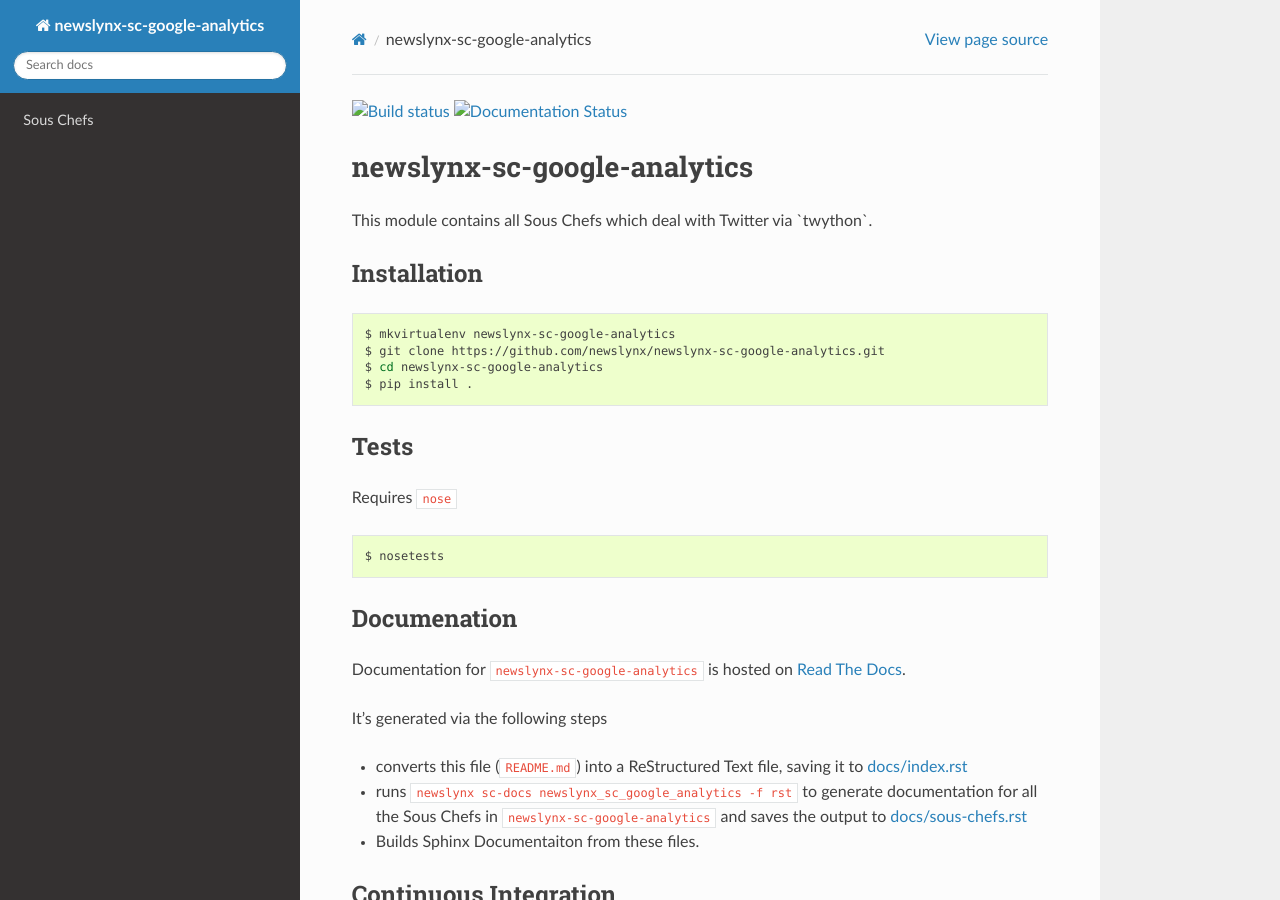
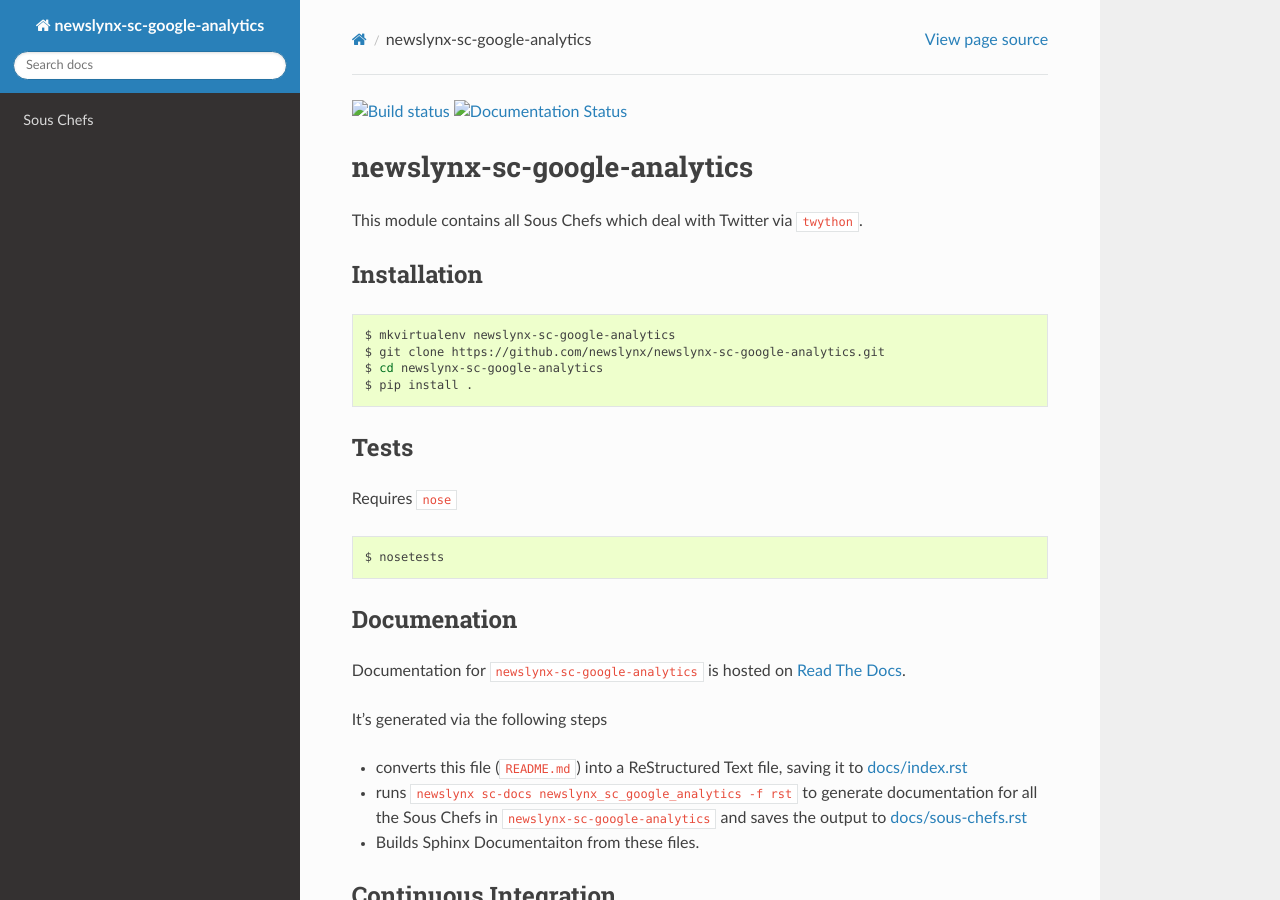
Before and after one commit to newslynx/newslynx-sc-google-analytics, a Sphinx documentation site: the page built from docs/index.rst, in a window 1280 px wide and 900 px high. Built offline with Sphinx 7.4.7 and the Read the Docs theme 2.0.0, drawn with Linux system fonts in a browser that asks for light colours; pages that are not in the unit, such as notebooks, are missing from menus.

```diff
--- a/docs/index.rst
+++ b/docs/index.rst
@@ -4,7 +4,7 @@ newslynx-sc-google-analytics
 ============================
 
 This module contains all Sous Chefs which deal with Twitter via
-\`twython\`.
+``twython``.
 
 Installation
 ------------
```
Also changed, not shown: README.md (+1 -1 lines).
